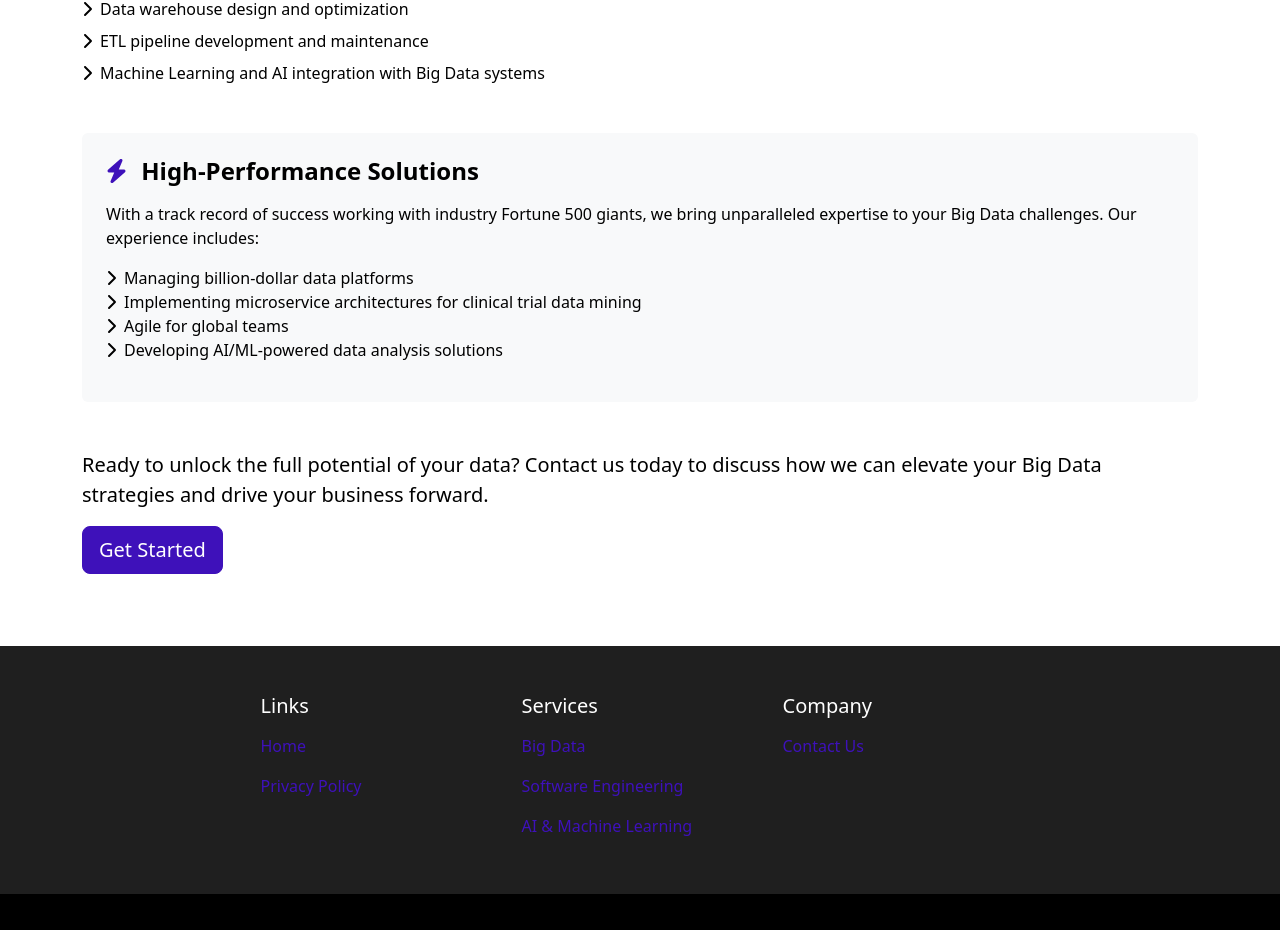
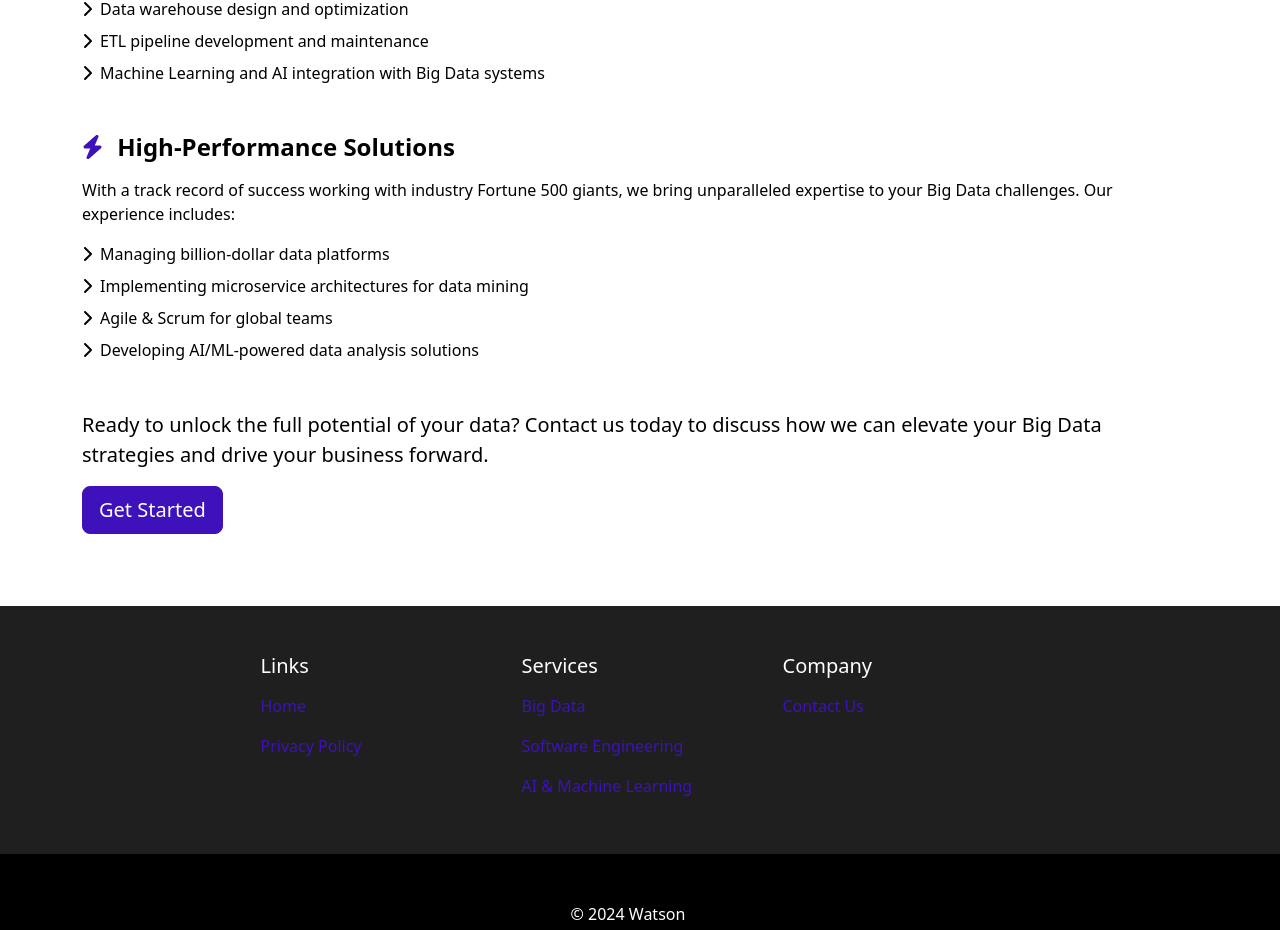
Before and after one commit to alexfromapex/watson-consortia-website, a Next.js app: page /big-data in a window 1280 px wide. Shown: the part 1276-2206 px from the top of the page. Built offline with nearby package versions, Linux system fonts and the light colour scheme.

Commit message:
Fix big data issues

```diff
--- a/src/app/big-data/page.js
+++ b/src/app/big-data/page.js
@@ -18,7 +18,7 @@ export default function BigData() {
     }
 
     return () => document.documentElement.style.setProperty('--hero-before-bg', '');
-  }, path);
+  }, [path]);
 
   return (
     <>
@@ -83,7 +83,7 @@ export default function BigData() {
           ))}
         </ul>
 
-        <div className="bg-light p-4 rounded mb-5">
+        <div className="rounded mb-5">
           <h2 className="h4 fw-bold mb-3">
             <FontAwesomeIcon icon={faBolt} className="me-2 text-primary" /> High-Performance Solutions
           </h2>
@@ -91,10 +91,10 @@ export default function BigData() {
             With a track record of success working with industry Fortune 500 giants, we bring unparalleled expertise to your Big Data challenges. Our experience includes:
           </p>
           <ul className="list-unstyled">
-            <li><FontAwesomeIcon icon={faChevronRight} className="me-2" />Managing billion-dollar data platforms</li>
-            <li><FontAwesomeIcon icon={faChevronRight} className="me-2" />Implementing microservice architectures for clinical trial data mining</li>
-            <li><FontAwesomeIcon icon={faChevronRight} className="me-2" />Agile for global teams</li>
-            <li><FontAwesomeIcon icon={faChevronRight} className="me-2" />Developing AI/ML-powered data analysis solutions</li>
+            <li className="mb-2"><FontAwesomeIcon icon={faChevronRight} className="me-2" />Managing billion-dollar data platforms</li>
+            <li className="mb-2"><FontAwesomeIcon icon={faChevronRight} className="me-2" />Implementing microservice architectures for data mining</li>
+            <li className="mb-2"><FontAwesomeIcon icon={faChevronRight} className="me-2" />Agile &amp; Scrum for global teams</li>
+            <li className="mb-2"><FontAwesomeIcon icon={faChevronRight} className="me-2" />Developing AI/ML-powered data analysis solutions</li>
           </ul>
         </div>
 
```
